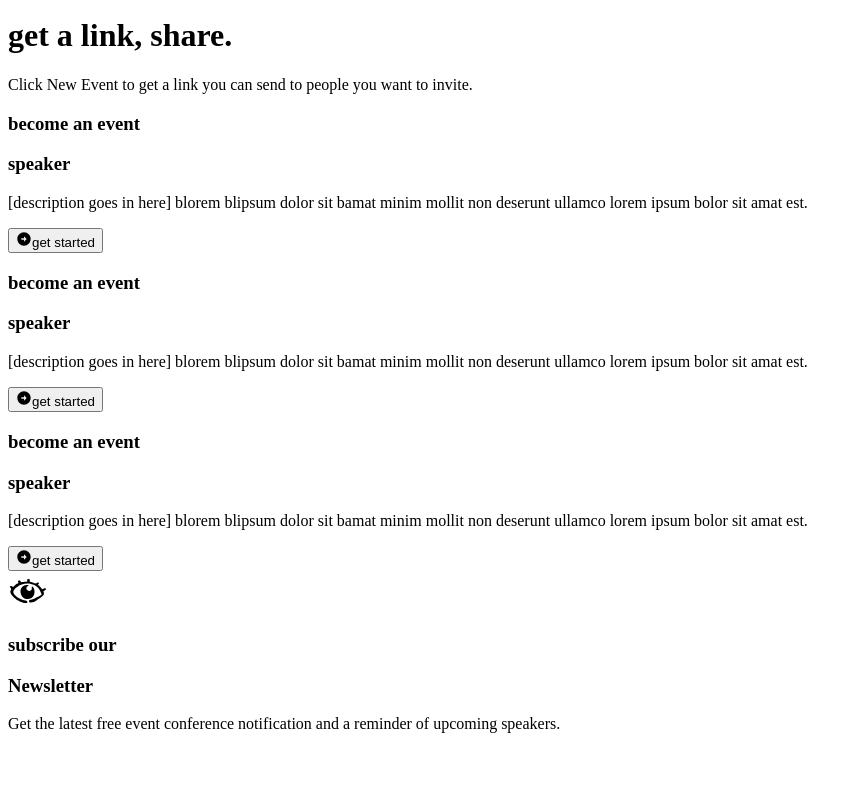
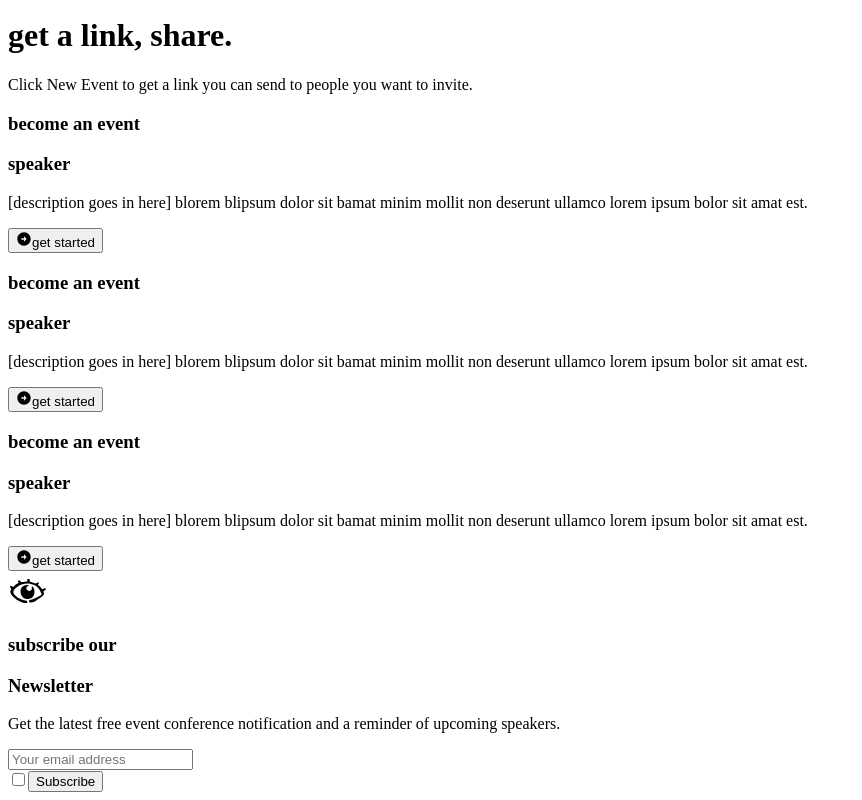
Before and after one commit to Josh-millr/confab-landing-page, a Next.js app: page / in a window 1280 px wide. Shown: the part 6527-7327 px from the top of the page, without its empty margins (0-862 px from the left). Before the commit the page ends 7276 px from the top, so only its background shows below. Built offline with nearby package versions, Linux system fonts and the light colour scheme.

Commit message:
Removed outline from text input elements

```diff
--- a/src/shared/components/sections/Newsletter.jsx
+++ b/src/shared/components/sections/Newsletter.jsx
@@ -2,7 +2,9 @@ import Image from "next/image";
 
 export const Newsletter = ({}) => {
   return (
-    <div className="grid grid-rows-1 bg-cloudy px-pageMargin-sm py-[80px] sm:px-pageMargin-md sm:py-[62px] lg:px-pageMargin-lg lg:py-[96px]">
+    <div className="grid grid-rows-1 gap-y-[80px] bg-cloudy px-pageMargin-sm py-[80px] sm:gap-y-[56px] sm:px-pageMargin-md sm:py-[62px] lg:gap-x-[64px] lg:px-pageMargin-lg lg:py-[96px]">
+      {/* Column 1 */}
+      <div className=" grid grid-rows-1 gap-y-[8px]">
         <div className="md:hidden">
           <Image
             src="/illustrations/Sketch-annotation-element-brush-pen-icon-eye.svg"
@@ -11,7 +13,6 @@ export const Newsletter = ({}) => {
             alt="image of a mega phone"
           />
         </div>
-      {/* Column 2 */}
         <div className="grid grid-rows-1 gap-y-[16px] md:grid-cols-[auto_auto] md:gap-y-[0px]">
           <div className="grid gap-y-[8px] font-heading text-h3 sm:text-h2 lg:text-h1">
             <h3 className=" text-black ">subscribe our</h3>
@@ -31,7 +32,23 @@ export const Newsletter = ({}) => {
             </p>
           </div>
         </div>
+      </div>
+
       {/* Column 3 */}
+      <form action="" method="post" className="grid">
+        <input
+        role="email"
+          className="h-[56px] max-w-[498px] rounded-full border-[2px] border-black px-[32px] font-body text-body-sm text-smoke"
+          type="text" name="" id=""
+          placeholder="Your email address"
+        />
+        <div className="flex">
+          {/* // TODO: Style checkbox */}
+          <input type="checkbox" name="" id="" className=""/>
+          {/* // TODO: Style button */}
+          <button className="" type="submit">Subscribe</button>
+        </div>
+      </form>
     </div>
   );
 };
```
Also changed, not shown: src/shared/styles/globals.css (+7 -0 lines). Lines whose indentation alone changed are shown as unchanged.
